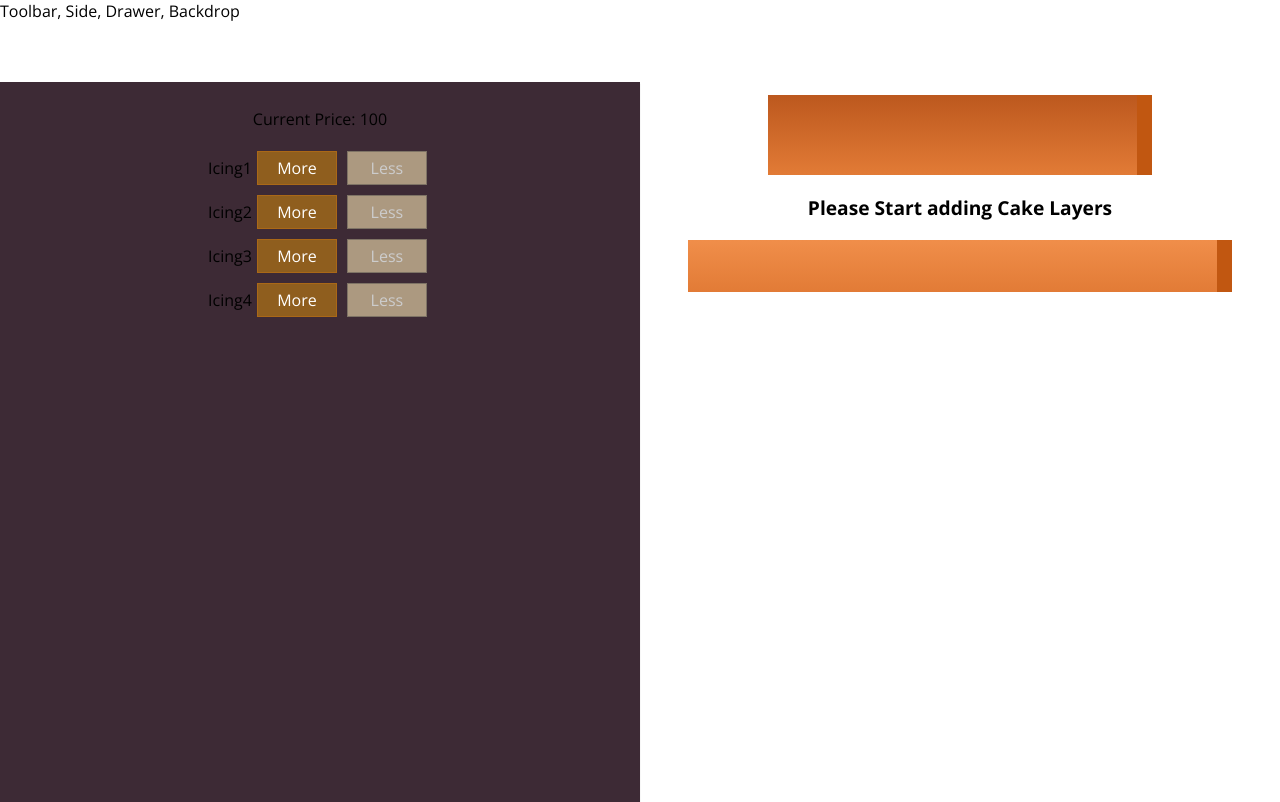
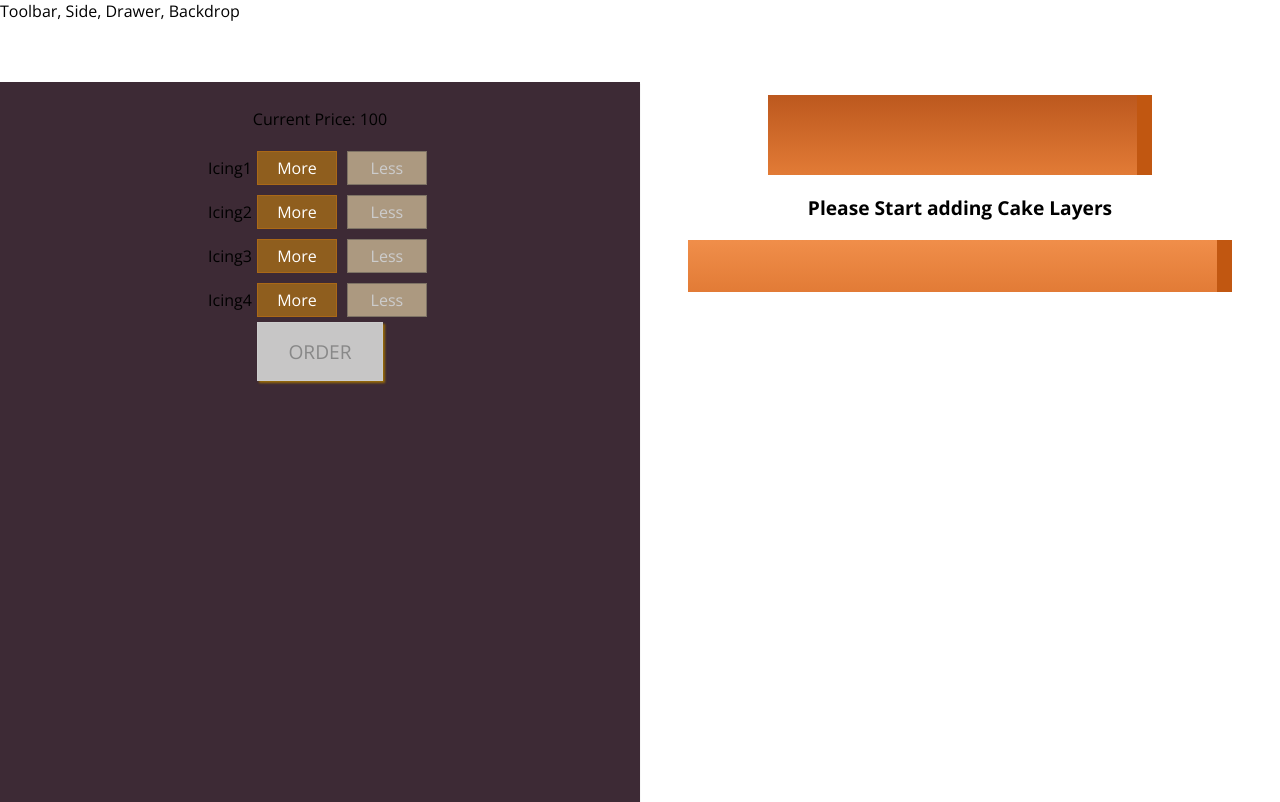
Before and after one commit to devartstar/Cake-Store, a React (Create React App) app: page / in a window 1280 px wide. Built offline with nearby package versions, Linux system fonts and the light colour scheme.

Commit message:
Added the order Button Also added the add and remove layer/ingredient button Dynamic enabling and disabling of buttons

```diff
--- a/src/components/Cake/BuildControls/BuildControls.js
+++ b/src/components/Cake/BuildControls/BuildControls.js
@@ -20,6 +20,7 @@ const buildControls = (props) => (
                 removed={() => props.ingredientRemoved(ctrl.type)}
                 disabled = {props.disabled[ctrl.type]} />
         ))}
+        <button className={classes.OrderButton} disabled={!props.purchasable}> ORDER </button>
     </div>
 )
 
--- a/src/components/Cake/BuildControls/BuildControls.module.css
+++ b/src/components/Cake/BuildControls/BuildControls.module.css
@@ -11,3 +11,45 @@
     margin : auto;
     padding: 10px 0;
 }
+
+
+.OrderButton {
+    background-color: #DAD735;
+    outline: none;
+    cursor: pointer;
+    border: 1px solid #966909;
+    color: #966909;
+    font-family: inherit;
+    font-size: 1.2em;
+    padding: 15px 30px;
+    box-shadow: 2px 2px 2px #966909;
+}
+
+.OrderButton:hover, .OrderButton:active {
+    background-color: #A0DB41;
+    border: 1px solid #966909;
+    color: #966909;
+}
+
+.OrderButton:disabled {
+    background-color: #C7C6C6;
+    cursor: not-allowed;
+    border: 1px solid #ccc;
+    color: #888888;
+}
+
+.OrderButton:not(:disabled) {
+    animation: enable 0.3s linear;
+}
+
+@keyframes enable {
+    0% {
+        transform: scale(1);
+    }
+    60% {
+        transform: scale(1.1);
+    }
+    100% {
+        transform: scale(1);
+    }
+}
--- a/src/containers/CakeBuilder/CakeBuilder.js
+++ b/src/containers/CakeBuilder/CakeBuilder.js
@@ -28,6 +28,20 @@ class CakeBuilder extends Component {
             icing4 : 0
         },
         totalPrice : 100,
+        purchasable : false,
+    }
+    /**
+     * Update Purchase state helps to update weter the  burger is purchasable(has some ingredients/ icing)
+     * @param {new count of Ingredeients after addition or deletian} ingredients
+     */
+    updatePurchaseState (ingredients) {
+
+        const sum = Object.keys(ingredients).map(igKey =>{
+            return ingredients[igKey];
+        }).reduce((sum,ele)=>{
+            return sum + ele;
+        }, 0);
+        this.setState({purchasable : sum>0});
     }
 
     addIngredientHandler = (type) => {
@@ -41,6 +55,7 @@ class CakeBuilder extends Component {
         const oldPrice = this.state.totalPrice;
         const newPrice = oldPrice + priceAddition;
         this.setState({totalPrice: newPrice, ingredients: updatedIngredients});
+        this.updatePurchaseState(updatedIngredients);
     }
     removeIngredientHandler = (type) => {
         const oldCount = this.state.ingredients[type];
@@ -56,6 +71,7 @@ class CakeBuilder extends Component {
         const oldPrice = this.state.totalPrice;
         const newPrice = oldPrice - priceAddition;
         this.setState({totalPrice: newPrice, ingredients: updatedIngredients});
+        this.updatePurchaseState(updatedIngredients);
     }
 
     render(){
@@ -73,6 +89,7 @@ class CakeBuilder extends Component {
                     ingredientRemoved = {this.removeIngredientHandler}
                     disabled={disabledInfo}
                     price ={this.state.totalPrice}
+                    purchasable = {this.state.purchasable}
                 />
             </Aux>
         );
```
